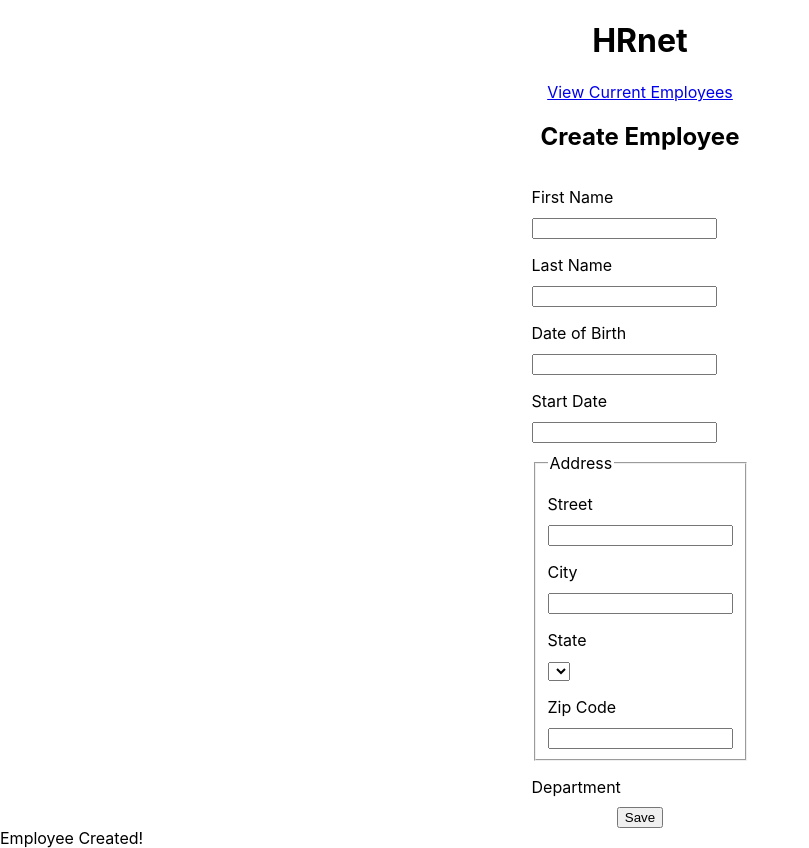
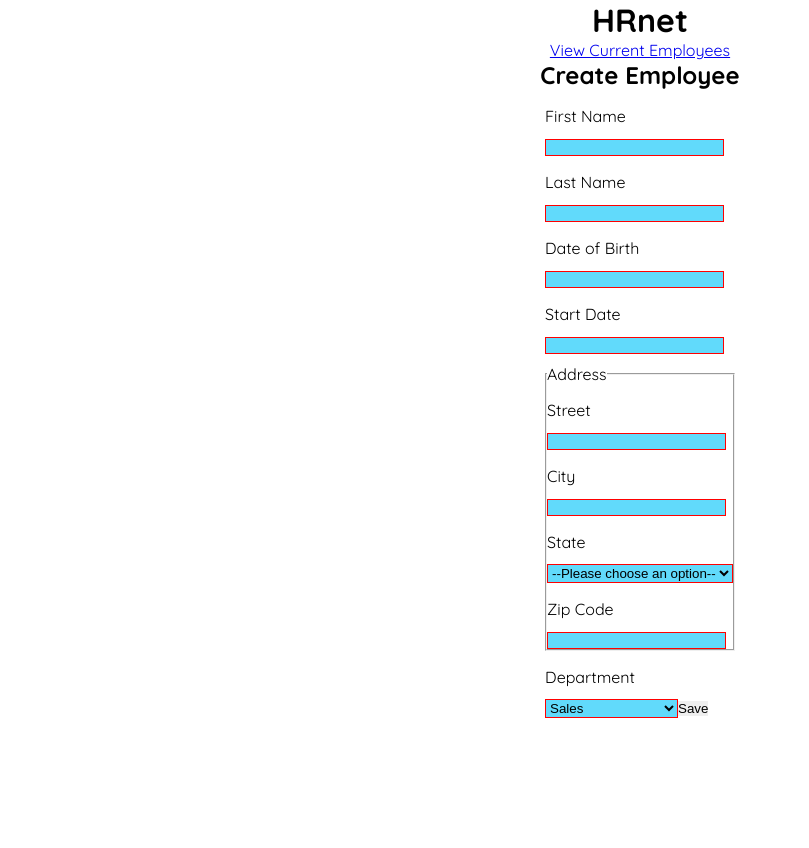
Before and after one commit to 0pix/AlexisNeisius_14_26102022, a React (Create React App) app: page / in a window 1280 px wide. Shown: the whole page, without its empty margins (0-809 px from the left). After the commit the page ends 800 px from the top, so only its background shows below. Built offline with nearby package versions, Linux system fonts and the light colour scheme; the HTML template or start-up script is replaced by a standard one.

Commit message:
get data from home form done

```diff
--- /dev/null
+++ b/src/components/Modal/Modal.css
@@ -0,0 +1,34 @@
+
+
+.backgroundModal{
+  position: absolute;
+  z-index: 1;
+  background-color: rgba(0, 0, 0, 0.75);
+  width: 100%;
+  height: 100vh;
+  display: flex;
+  justify-content: center;
+  align-items: center;
+}
+
+.modal{
+  position: relative;
+  background-color: #ffffff;
+  padding: 50px 100px;
+  border-radius: 10px;
+  overflow: hidden;
+  font-weight: 600;
+}
+
+.closeModalBtn{
+  border-radius: 20px;
+  position: absolute;
+  display: flex;
+  align-items: center;
+  justify-content: center;
+  width: 30px;
+  height: 30px;
+  background-color: #c0c0c0;
+  top: 10px;
+  right: 10px;
+}
--- /dev/null
+++ b/src/components/Modal/Modal.jsx
@@ -0,0 +1,17 @@
+// import React, {useState} from 'react';
+import  './Modal.css'
+
+const Modal = ({children, openModal, setOpenModal}) => {
+	return (
+		<div>
+			{openModal && <div onClick={() => setOpenModal(false)} className={'backgroundModal'}>
+				<div className={'modal'}>
+					<button onClick={() => setOpenModal(false)} className={'closeModalBtn'}>c</button>
+					{children}
+				</div>
+			</div>}
+		</div>
+	);
+};
+
+export default Modal;
--- a/src/index.css
+++ b/src/index.css
@@ -1,8 +1,14 @@
+@import url('https://fonts.googleapis.com/css2?family=Quicksand:wght@300;400;500;600;700&display=swap');
+
+*{
+  margin: 0;
+  padding: 0;
+  box-sizing: border-box;
+}
+
 body {
   margin: 0;
-  font-family: -apple-system, BlinkMacSystemFont, 'Segoe UI', 'Roboto', 'Oxygen',
-    'Ubuntu', 'Cantarell', 'Fira Sans', 'Droid Sans', 'Helvetica Neue',
-    sans-serif;
+  font-family: 'Quicksand', sans-serif;
   -webkit-font-smoothing: antialiased;
   -moz-osx-font-smoothing: grayscale;
 }
@@ -11,3 +17,21 @@ code {
   font-family: source-code-pro, Menlo, Monaco, Consolas, 'Courier New',
     monospace;
 }
+
+button {
+  outline: none;
+  border: none;
+  cursor: pointer;
+}
+
+input {
+  background-color: #61dafb;
+  border: 1px solid red;
+  outline: none;
+}
+
+select {
+  background-color:  #61dafb;
+  border: 1px solid red;
+  outline: none;
+}
--- a/src/pages/Home/Home.jsx
+++ b/src/pages/Home/Home.jsx
@@ -1,21 +1,45 @@
-import React from 'react';
+import React, {useEffect, useState} from 'react';
 import './Home.css'
 import {Link} from "react-router-dom";
 import {Helmet} from "react-helmet";
+import Modal from "../../components/Modal/Modal";
 
 const Home = () => {
+	const [openModal,setOpenModal] = useState(false)
+	const handlerSubmit = (e) =>{
+		e.preventDefault();
+		const employee = {
+			firstName : e.target[0].value || '',
+			lastName  : e.target[1].value || '',
+			dateOfBirth: e.target[2].value || '',
+			startDate : e.target[3].value || '',
+			street : e.target[5].value || '',
+			city: e.target[6].value || '',
+			state: e.target[7].value || '',
+			zipCode: e.target[8].value || '',
+			department: e.target[9].value || ''
+		}
+		if (employee.firstName === '' || employee.lastName === '' || employee.dateOfBirth === '' || employee.startDate === '' || employee.street === '' || employee.city === ''|| employee.state === '' || employee.zipCode === '' || employee.department === '') {
+			alert('c\'est mort')
+		}else {
+			// alert('ouiiiiiiiiiiiiii ça part')
+			setOpenModal(true)
+			console.log(employee)
+		}
+	}
 	return (
 		<div>
 			<Helmet>
 				<title>HRnet | Home</title>
 			</Helmet>
+			 <Modal openModal={openModal} setOpenModal={setOpenModal}>Employé enregistré</Modal>
 			<div className="title">
 				<h1>HRnet</h1>
 			</div>
 			<div className="container">
 				<Link  to={'/Employee'} >View Current Employees</Link>
 				<h2>Create Employee</h2>
-				<form action="#" id="create-employee">
+				<form onSubmit={(e) => handlerSubmit(e)} action="#" id="create-employee">
 					<label htmlFor="first-name">First Name</label>
 					<input type="text" id="first-name"/>
 
@@ -38,18 +62,33 @@ const Home = () => {
 								<input id="city" type="text"/>
 
 								<label htmlFor="state">State</label>
-								<select name="state" id="state"></select>
+								<select name="state"  id="state">
+									<option value="">--Please choose an option--</option>
+									<option value="dog">Dog</option>
+									<option value="cat">Cat</option>
+									<option value="hamster">Hamster</option>
+									<option value="parrot">Parrot</option>
+									<option value="spider">Spider</option>
+									<option value="goldfish">Goldfish</option>
+								</select>
 
 								<label htmlFor="zip-code">Zip Code</label>
 								<input id="zip-code" type="number"/>
 							</fieldset>
 
 							<label htmlFor="department">Department</label>
+					<select name="department" id="department">
+						<option>Sales</option>
+						<option>Marketing</option>
+						<option>Engineering</option>
+						<option>Human Resources</option>
+						<option>Legal</option>
+					</select>
 
+				<button>Save</button>
 				</form>
-				<button onClick="saveEmployee()">Save</button>
 			</div>
-			<div id="confirmation" className="modal">Employee Created!</div>
+			{/*<div id="confirmation" className="modal">Employee Created!</div>*/}
 		</div>);
 };
 
```
Also changed, not shown: src/store/index.js (added, +46 -0 lines).
